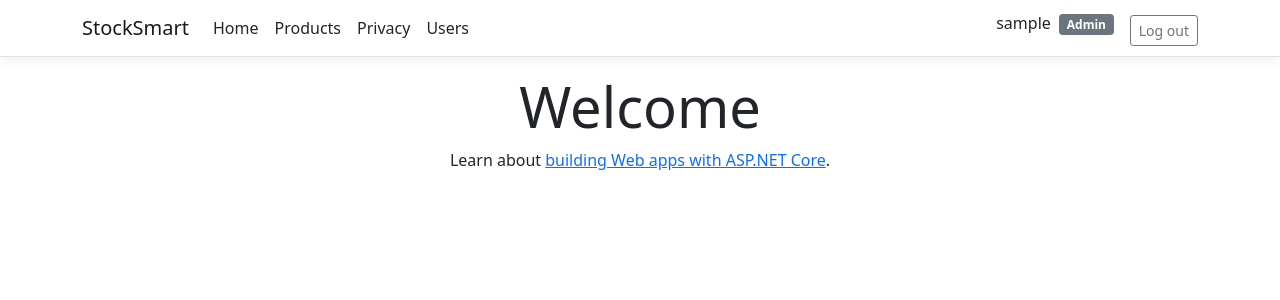
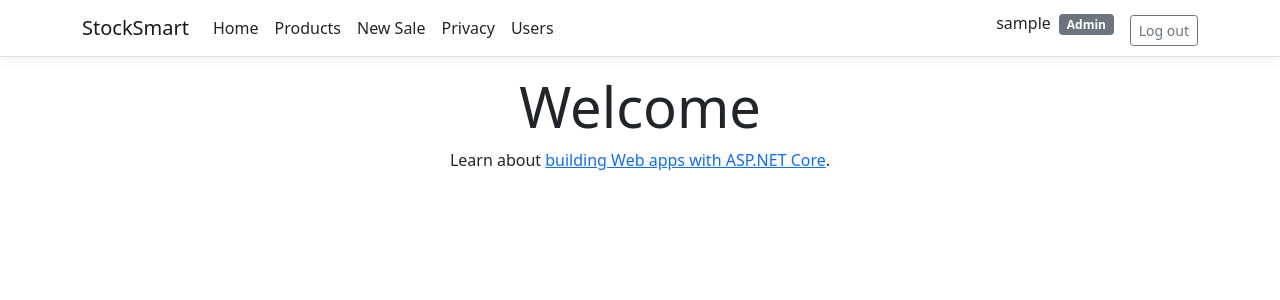
Before and after one commit to Jarrod607/StockSmart, an ASP.NET Core app: page / in a window 1280 px wide. Shown: the top 300 px of the page. Run offline with ASP.NET Core 8, Linux system fonts and the light colour scheme; the visitor is signed in with stand-in values (Sample User, id 1); style sheets or scripts are compiled from the project's sources; the project's own start-up code is not run, and a stand-in starts its controllers and pages.

Commit message:
FR4/FR5 chunk 2: New Sale link in navbar

```diff
--- a/Pages/Shared/_Layout.cshtml
+++ b/Pages/Shared/_Layout.cshtml
@@ -28,6 +28,9 @@
                             <li class="nav-item">
                                 <a class="nav-link text-dark" asp-area="" asp-page="/Products/Index">Products</a>
                             </li>
+                            <li class="nav-item">
+    <a class="nav-link text-dark" asp-page="/Sales/New">New Sale</a>
+</li>
                         }
                         <li class="nav-item">
                             <a class="nav-link text-dark" asp-area="" asp-page="/Privacy">Privacy</a>
```
